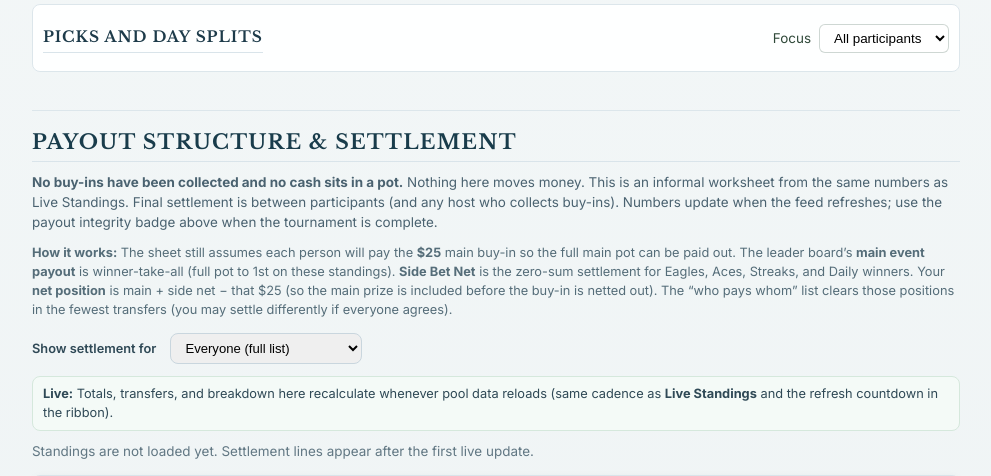
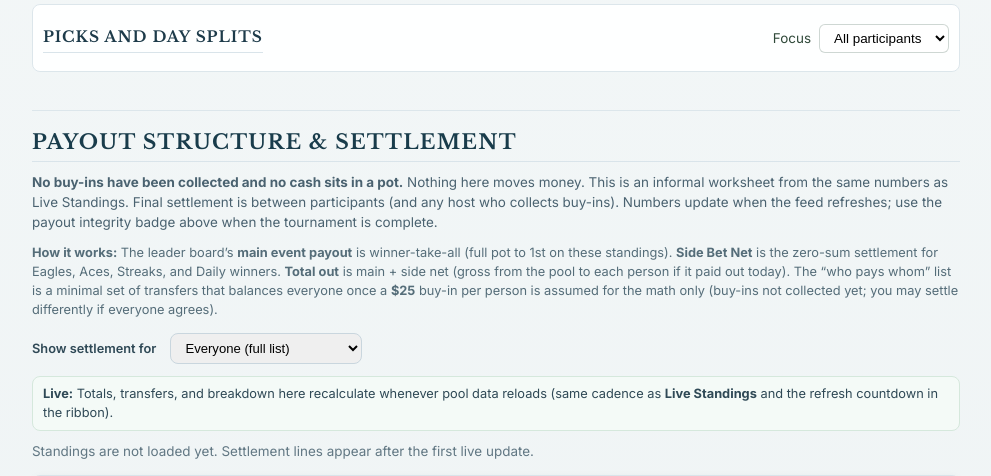
Before and after one commit to Glazed-Auto-Spa/masters-pool-public, a Flask app: page / in a window 1280 px wide. Shown: the part 1662-2138 px from the top of the page, without its empty margins (144-1135 px from the left). Run offline with Flask 3, Linux system fonts and the light colour scheme; data that the repository does not hold is empty; some libraries are stand-ins or nearby versions.

Commit message:
Remove Net vs $25 column from payout breakdown
Transfers still use buy-in-balanced math internally; UI drops column, sumcheck, and focus buy-in line. Remove unused .payout-sumcheck CSS.

```diff
--- a/static/style.css
+++ b/static/style.css
@@ -3570,12 +3570,6 @@ body.skin-masters-v7 {
 .skin-masters-v7 .payout-actions {
   white-space: nowrap;
   font-size: 0.74rem;
-}
-
-.skin-masters-v7 .payout-sumcheck {
-  margin: 0 0 6px;
-  font-size: 0.76rem;
-  color: #617783;
 }
 
 .skin-masters-v7 .payout-you-summary {
--- a/templates/index.html
+++ b/templates/index.html
@@ -27,7 +27,7 @@
     <meta charset="utf-8" />
     <meta name="viewport" content="width=device-width, initial-scale=1" />
     <title>Masters Pool | A Tradition Unlike Any Other Spreadsheet</title>
-    <link rel="stylesheet" href="{{ url_for('static', filename='style.css', v='20260412d') }}" />
+    <link rel="stylesheet" href="{{ url_for('static', filename='style.css', v='20260412e') }}" />
   </head>
   <body class="skin-masters-v7">
     <header class="masthead">
@@ -472,12 +472,11 @@
           tournament is complete.
         </p>
         <p class="payout-disclaimer payout-disclaimer--secondary">
-          <strong>How it works:</strong> The sheet still assumes each person will pay the
-          <strong>$25</strong> main buy-in so the full main pot can be paid out. The leader board&rsquo;s
-          <strong>main event payout</strong> is winner-take-all (full pot to 1st on these standings).
-          <strong>Side Bet Net</strong> is the zero-sum settlement for Eagles, Aces, Streaks, and Daily winners. Your
-          <strong>net position</strong> is main + side net &minus; that $25 (so the main prize is included before the buy-in
-          is netted out). The &ldquo;who pays whom&rdquo; list clears those positions in the fewest transfers (you may settle
+          <strong>How it works:</strong> The leader board&rsquo;s <strong>main event payout</strong> is winner-take-all
+          (full pot to 1st on these standings). <strong>Side Bet Net</strong> is the zero-sum settlement for Eagles, Aces,
+          Streaks, and Daily winners. <strong>Total out</strong> is main + side net (gross from the pool to each person if it
+          paid out today). The &ldquo;who pays whom&rdquo; list is a minimal set of transfers that balances everyone once a
+          <strong>$25</strong> buy-in per person is assumed for the math only (buy-ins not collected yet; you may settle
           differently if everyone agrees).
         </p>
         <div class="payout-controls">
@@ -907,7 +906,6 @@
           return;
         }
         const positions = computePayoutPositions(rows);
-        const sumPos = Math.round(positions.reduce((s, p) => s + p.position, 0) * 100) / 100;
         const transfers = minimizeSettlementTransfers(positions);
         const pot = POOL_SIZE * POOL_BUY_IN;
         let html = "";
@@ -946,13 +944,12 @@
               <td class="payout-num">${formatMoneyPayout(p.daily)}</td>
               <td class="payout-num">${formatMoneyPayout(p.net)}</td>
               <td class="payout-num payout-num--emph">${formatMoneyPayout(p.total)}</td>
-              <td class="payout-num ${p.position >= 0 ? "payout-positive" : "payout-negative"}">${formatMoneyPayout(p.position)}</td>
             </tr>`;
           })
           .join("");
 
         html += `<h3 class="payout-subhead">Per-participant totals</h3>
-          <p class="payout-table-note">Columns: main event payout (full pot to 1st on these standings), raw side bonuses (Eagles / Aces / Streaks / Daily), <strong>Side Bet Net</strong> (after zero-sum split), <strong>Total if pool paid out</strong> (main + side net), then <strong>Net vs $25 buy-in</strong> (positive = owed to you once everyone&rsquo;s buy-in is in the pool). No cash has been collected yet. Use the <strong>Venmo directory</strong> below for payee phones.</p>
+          <p class="payout-table-note">Columns: main event payout (full pot to 1st on these standings), raw side bonuses (Eagles / Aces / Streaks / Daily), <strong>Side Bet Net</strong> (after zero-sum split), <strong>Total if pool paid out</strong> (main + side net). No buy-ins collected yet. Use the <strong>Venmo directory</strong> below for payee phones.</p>
           <div class="payout-table-scroll">
           <table class="pick-table payout-breakdown-table">
             <thead><tr>
@@ -964,13 +961,9 @@
               <th>Daily</th>
               <th>Side net</th>
               <th>Total out</th>
-              <th title="Main event + side net, minus $25 buy-in (buy-in not collected yet; worksheet assumes it will be)">Net vs $25</th>
             </tr></thead>
             <tbody>${breakdownRows}</tbody>
-          </table></div>
-          <p class="payout-sumcheck">Check: if every <strong>${formatMoneyPayout(
-            POOL_BUY_IN,
-          )}</strong> buy-in is counted the same way, the column &ldquo;Net vs $25&rdquo; sums to <strong>$0</strong> — currently <strong>${formatMoneyPayout(sumPos)}</strong>.</p>`;
+          </table></div>`;
 
         let xferRows = transfers
           .map((t) => {
@@ -985,7 +978,7 @@
 
         if (!xferRows) {
           xferRows =
-            "<tr><td colspan=\"4\" class=\"payout-empty-row\">No payment chain needed — every net vs buy-in rounds to $0.</td></tr>";
+            "<tr><td colspan=\"4\" class=\"payout-empty-row\">No payment chain needed — amounts net to $0 under the worksheet rules.</td></tr>";
         }
 
         if (focus) {
@@ -1003,7 +996,7 @@
             .join("");
           if (!xferRows) {
             xferRows =
-              "<tr><td colspan=\"4\" class=\"payout-empty-row\">No direct transfers list for you in this minimal settlement (your net vs buy-in may be $0).</td></tr>";
+              "<tr><td colspan=\"4\" class=\"payout-empty-row\">No direct transfers list for you in this minimal settlement.</td></tr>";
           }
         }
 
@@ -1031,7 +1024,6 @@
                 <li><strong>Side gross</strong> — Eagles ${formatMoneyPayout(me.eagle)}, Aces ${formatMoneyPayout(me.ace)}, Streaks ${formatMoneyPayout(me.streak)}, Daily ${formatMoneyPayout(me.daily)}</li>
                 <li><strong>Side Bet Net (after pool split):</strong> ${formatMoneyPayout(me.net)}</li>
                 <li><strong>Total if the pool paid you (main + side net):</strong> ${formatMoneyPayout(me.total)}</li>
-                <li><strong>After your ${formatMoneyPayout(POOL_BUY_IN)} buy-in (not collected yet):</strong> <span class="${me.position >= 0 ? "payout-positive" : "payout-negative"}">${formatMoneyPayout(me.position)}</span> (${me.position >= 0 ? "others owe you this on net once buy-ins are in" : "you owe others this on net once buy-ins are in"})</li>
               </ul></div>`;
           }
         }
```
